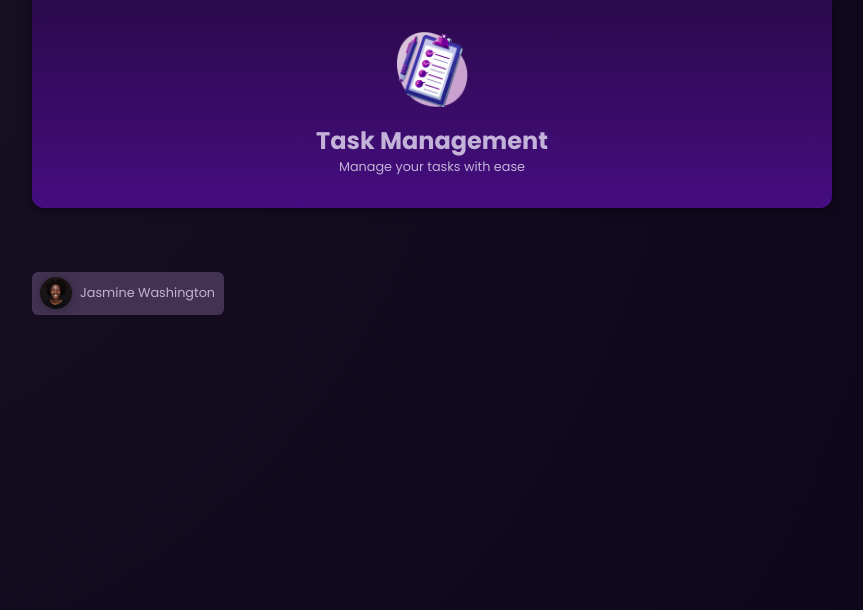
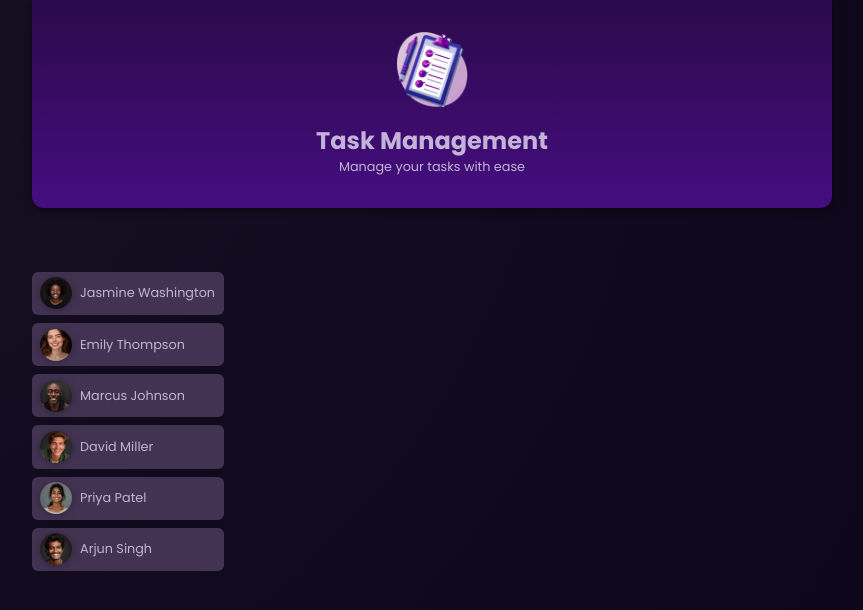
Before and after one commit to Deshov/User-Tasks-Manager, an Angular app: page / in a window 1280 px wide. Shown: the top 610 px of the page, without its empty margins (208-1071 px from the left). Built offline with nearby package versions, Linux system fonts and the light colour scheme.

Commit message:
added props to user.component

```diff
--- a/src/app/app.component.html
+++ b/src/app/app.component.html
@@ -1,8 +1,12 @@
 <app-header/>
 <main>
   <ul id="users">
-    <li>
-      <app-user/>
-    </li>
+    @for (user of users();track user.id){
+
+      <li>
+        <app-user (click)="onSelectUser(user.id)" [user]="user"/>
+      </li>
+    }
+
   </ul>
 </main>
--- a/src/app/app.component.ts
+++ b/src/app/app.component.ts
@@ -1,7 +1,7 @@
-import { Component } from '@angular/core';
+import { Component, signal } from '@angular/core';
 import { HeaderComponent } from "./header/header/header.component";
 import { UserComponent } from "./user/user/user.component";
-
+import { DUMMY_USERS } from './dummy-users';
 @Component({
   selector: 'app-root',
   standalone: true,
@@ -9,4 +9,10 @@ import { UserComponent } from "./user/user/user.component";
   templateUrl: './app.component.html',
   styleUrl: './app.component.css',
 })
-export class AppComponent {}
+export class AppComponent {
+  users = signal(DUMMY_USERS);
+
+  onSelectUser(id:string){
+    console.log('User selected:', id);
+  }
+}
--- a/src/app/user/user/user.component.html
+++ b/src/app/user/user/user.component.html
@@ -1,6 +1,6 @@
 <div>
-    <button (click)="onSelectUser()">
-        <img [src]="imagePath()" [alt]="selectedUser().name"/>
-        <span>{{selectedUser().name}}</span>
+    <button (click)="onUserClick()">
+        <img [src]="imagePath()" [alt]="user().name"/>
+        <span>{{user().name}}</span>
     </button>
 </div>
--- a/src/app/user/user/user.component.ts
+++ b/src/app/user/user/user.component.ts
@@ -1,4 +1,4 @@
-import { Component,computed, signal } from '@angular/core';
+import { Component,computed, input, output } from '@angular/core';
 
 import { DUMMY_USERS } from '../../dummy-users';
 
@@ -10,12 +10,13 @@ import { DUMMY_USERS } from '../../dummy-users';
   styleUrl: './user.component.css'
 })
 export class UserComponent {
-  selectedUser=signal( DUMMY_USERS[0]);
+  user = input.required<{ id: string; name: string; avatar: string; } >();
+  selectedUserId=output<string>();
 
-  imagePath = computed(() => 'assets/users/' + this.selectedUser().avatar);
+  imagePath = computed(() => 'assets/users/' + this.user()?.avatar);
 
 
-  onSelectUser() {
-    // this.selectedUser = user;
+  onUserClick() {
+    this.selectedUserId.emit(this.user().id);
   }
 }
```
